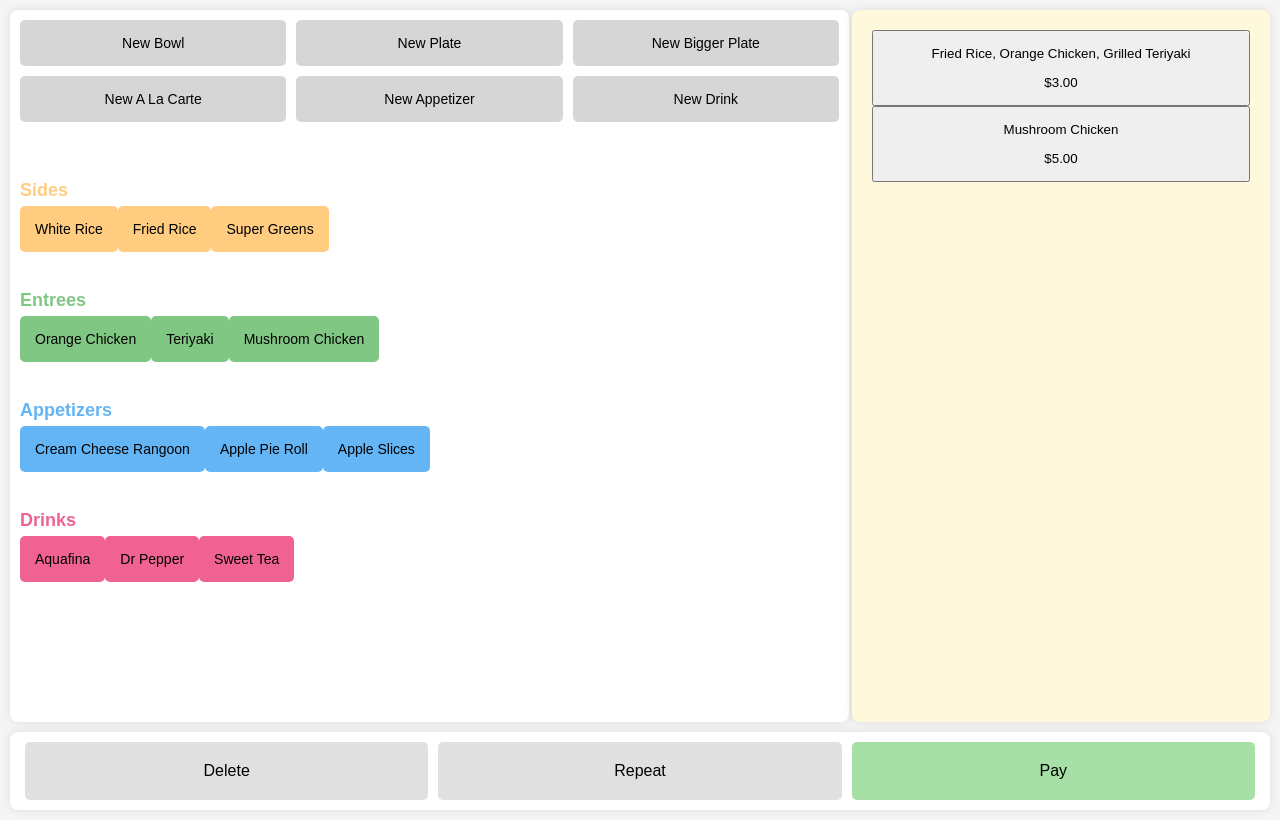
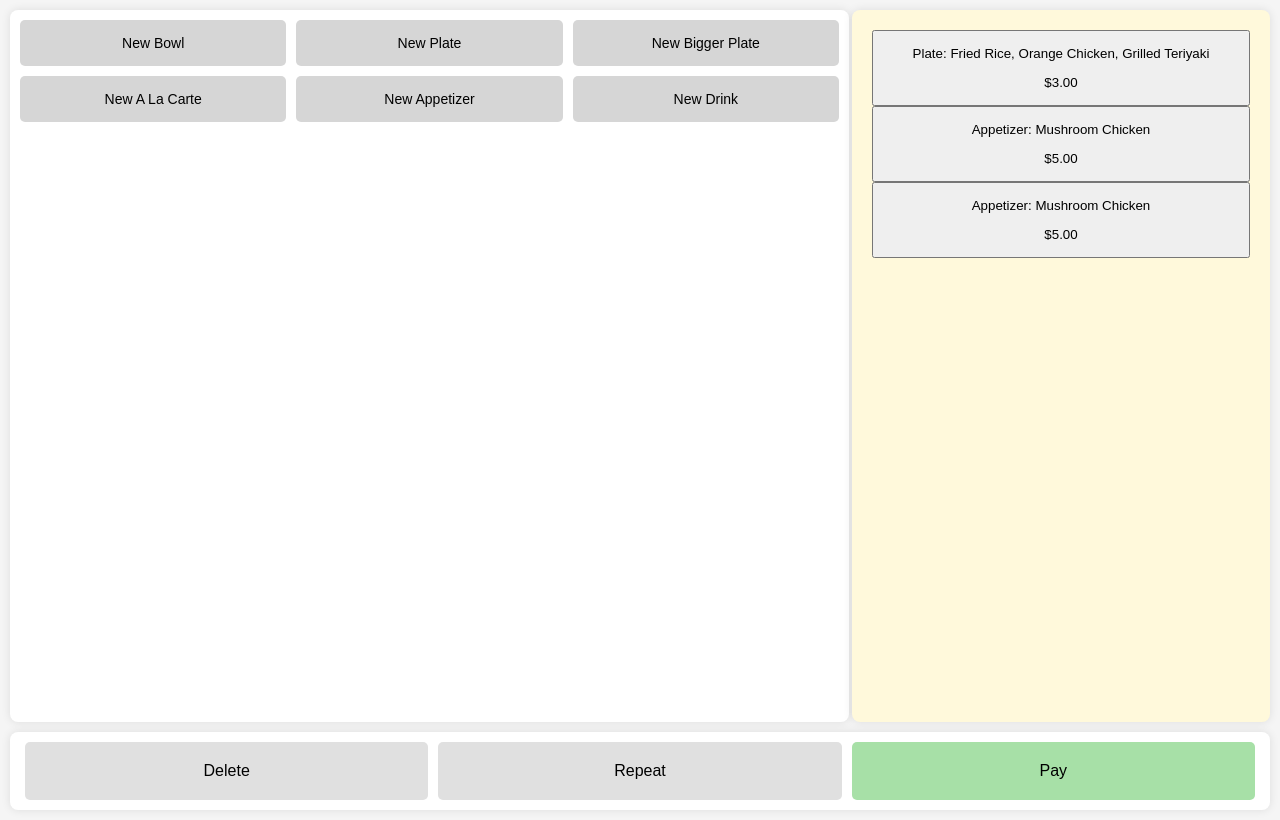
Before and after one commit to CSCE331-Fall2024/project-3-team-2S, a React (Create React App) app in the folder client/: page /inventory in a window 1280 px wide. Built offline with nearby package versions, Linux system fonts and the light colour scheme.

Commit message:
Make food item buttons render based on selected menu item type

```diff
--- a/client/src/App.js
+++ b/client/src/App.js
@@ -7,6 +7,7 @@ import CheckoutPage from './pages/Customer/CheckoutPage/CheckoutPage'
 import InventoryPage from './pages/manager/InventoryPage'
 import CashierOrderPage from './pages/Cashier/CashierOrderPage/CashierOrderPage'
 import { OrderProvider } from './context/OrderContext'
+import { CashierOrderProvider } from './context/CashierOrderContext'
 import './App.css'
 
 function App() {
@@ -22,7 +23,9 @@ function App() {
     //     </Routes>
     //   </Router>
     // </OrderProvider>
-    <CashierOrderPage />
+    <CashierOrderProvider>
+      <CashierOrderPage />
+    </CashierOrderProvider>
   )
 }
 
--- a/client/src/components/CashierReceipt/CashierReceipt.js
+++ b/client/src/components/CashierReceipt/CashierReceipt.js
@@ -1,29 +1,62 @@
-import './CashierReceipt.css'
-import CashierReceiptItem from '../CashierReceiptItem/CashierReceiptItem'
+import './CashierReceipt.css';
+import { useState } from 'react';
+import CashierReceiptItem from '../CashierReceiptItem/CashierReceiptItem';
+import { useCashierOrderContext } from '../../context/CashierOrderContext';
 
 function CashierReceipt() {
+  const { selectedReceiptItem } = useCashierOrderContext();
+
+  const [receiptItems, setReceiptItems] = useState([
+    {
+      id: 1,
+      menuItemType: "Plate",
+      side: "Fried Rice",
+      entrees: ["Orange Chicken", "Grilled Teriyaki"],
+      alacarte: null,
+      appetizer: null,
+      drink: null,
+      price: 3,
+    },
+    {
+      id: 2,
+      menuItemType: "Appetizer",
+      side: null,
+      entrees: ["Mushroom Chicken"],
+      alacarte: null,
+      appetizer: null,
+      drink: null,
+      price: 5,
+    },
+    {
+      id: 3,
+      menuItemType: "Appetizer",
+      side: null,
+      entrees: ["Mushroom Chicken"],
+      alacarte: null,
+      appetizer: null,
+      drink: null,
+      price: 5,
+    },
+  ]);
+
   return (
     <div className="cashier-receipt">
-      <CashierReceiptItem
-        menuItemType="Plate"
-        side="Fried Rice"
-        entrees={["Orange Chicken, Grilled Teriyaki"]}
-        alacarte={null}
-        appetizer={null}
-        drink={null}
-        price={3}
-      />
-      <CashierReceiptItem
-        menuItemType="Appetizer"
-        side={null}
-        entrees={["Mushroom Chicken"]}
-        alacarte={null}
-        appetizer={null}
-        drink={null}
-        price={5}
-      />
+      {receiptItems.map((item) => (
+        <CashierReceiptItem
+          key={item.id}
+          id={item.id}
+          menuItemType={item.menuItemType}
+          side={item.side}
+          entrees={item.entrees}
+          alacarte={item.alacarte}
+          appetizer={item.appetizer}
+          drink={item.drink}
+          price={item.price}
+          selected={selectedReceiptItem?.id === item.id} // Check unique id for selection
+        />
+      ))}
     </div>
-  )
+  );
 }
 
-export default CashierReceipt
+export default CashierReceipt;
--- a/client/src/components/CashierReceiptItem/CashierReceiptItem.css
+++ b/client/src/components/CashierReceiptItem/CashierReceiptItem.css
@@ -0,0 +1,4 @@
+.cashier-receipt-item-btn.selected {
+    background-color: #f0f0f0; /* Adjust to preferred color */
+    border: 2px solid #007bff; /* Border to show selection */
+  }
--- a/client/src/components/CashierReceiptItem/CashierReceiptItem.js
+++ b/client/src/components/CashierReceiptItem/CashierReceiptItem.js
@@ -1,6 +1,9 @@
 import './CashierReceiptItem.css';
+import { useCashierOrderContext } from '../../context/CashierOrderContext';
 
-function CashierReceiptItem({ menuItemType, side, entrees, alacarte, appetizer, drink, price }) {
+function CashierReceiptItem({ id, menuItemType, side, entrees, alacarte, appetizer, drink, price, selected }) {
+  const { selectReceiptItem } = useCashierOrderContext();
+
   const receiptDetails = [
     side,
     ...(entrees || []),
@@ -9,10 +12,19 @@ function CashierReceiptItem({ menuItemType, side, entrees, alacarte, appetizer,
     drink
   ].filter(Boolean).join(', ');
 
+  const handleClick = () => {
+    selectReceiptItem({ id, menuItemType, side, entrees, alacarte, appetizer, drink, price });
+  };
+
   return (
-    <button className="cashier-receipt-item-btn">
+    <button
+      className={`cashier-receipt-item-btn ${selected ? 'selected' : ''}`}
+      onClick={handleClick}
+    >
       <div className="cashier-receipt-item">
-        <p>{receiptDetails}</p>
+        <p>
+          {menuItemType}: {receiptDetails} {selected && ' - SELECTED'}
+        </p>
         {price && <p className="item-price">${price.toFixed(2)}</p>}
       </div>
     </button>
--- /dev/null
+++ b/client/src/context/CashierOrderContext.js
@@ -0,0 +1,28 @@
+import React, { createContext, useContext, useState, useEffect } from 'react';
+
+const CashierOrderContext = createContext();
+
+export const CashierOrderProvider = ({ children }) => {
+  const [selectedReceiptItem, setSelectedReceiptItem] = useState(null);
+  const [currentMenuItemType, setCurrentMenuItemType] = useState(null);
+
+  useEffect(() => {
+    if (selectedReceiptItem) {
+      setCurrentMenuItemType(selectedReceiptItem.menuItemType);
+    } else {
+      setCurrentMenuItemType(null);
+    }
+  }, [selectedReceiptItem]);
+
+  const selectReceiptItem = (item) => {
+    setSelectedReceiptItem(item);
+  };
+
+  return (
+    <CashierOrderContext.Provider value={{ selectedReceiptItem, currentMenuItemType, selectReceiptItem }}>
+      {children}
+    </CashierOrderContext.Provider>
+  );
+};
+
+export const useCashierOrderContext = () => useContext(CashierOrderContext);
--- a/client/src/pages/Cashier/CashierOrderPage/CashierOrderPage.js
+++ b/client/src/pages/Cashier/CashierOrderPage/CashierOrderPage.js
@@ -1,8 +1,10 @@
-import './CashierOrderPage.css'
-import Logo from "../../../assets/images/logo.png"
-import CashierReceipt from '../../../components/CashierReceipt/CashierReceipt'
+import './CashierOrderPage.css';
+import Logo from "../../../assets/images/logo.png";
+import CashierReceipt from '../../../components/CashierReceipt/CashierReceipt';
+import { useCashierOrderContext } from '../../../context/CashierOrderContext';
 
 function CashierOrderPage() {
+  const { currentMenuItemType } = useCashierOrderContext();
 
   return (
     <div className="cashier-order-page-container">
@@ -16,6 +18,9 @@ function CashierOrderPage() {
             <button>New Appetizer</button>
             <button>New Drink</button>
           </div>
+
+          {['Bowl', 'Plate', 'Bigger Plate', 'A La Carte'].includes(currentMenuItemType) && (
+            <>
               <div className="cashier-sides">
                 <h3>Sides</h3>
                 <div className="cashier-btns">
@@ -32,6 +37,10 @@ function CashierOrderPage() {
                   <button>Mushroom Chicken</button>
                 </div>
               </div>
+            </>
+          )}
+
+          {currentMenuItemType === 'Appetizer' && (
             <div className="cashier-appetizers">
               <h3>Appetizers</h3>
               <div className="cashier-btns">
@@ -40,6 +49,9 @@ function CashierOrderPage() {
                 <button>Apple Slices</button>
               </div>
             </div>
+          )}
+
+          {currentMenuItemType === 'Drink' && (
             <div className="cashier-drinks">
               <h3>Drinks</h3>
               <div className="cashier-btns">
@@ -48,7 +60,9 @@ function CashierOrderPage() {
                 <button>Sweet Tea</button>
               </div>
             </div>
+          )}
         </div>
+
         <div className="cashier-receipt-container">
           <CashierReceipt />
         </div>
@@ -59,7 +73,7 @@ function CashierOrderPage() {
         <button>Pay</button>
       </div>
     </div>
-  )
+  );
 }
 
-export default CashierOrderPage
+export default CashierOrderPage;
```
Lines whose indentation alone changed are shown as unchanged.
